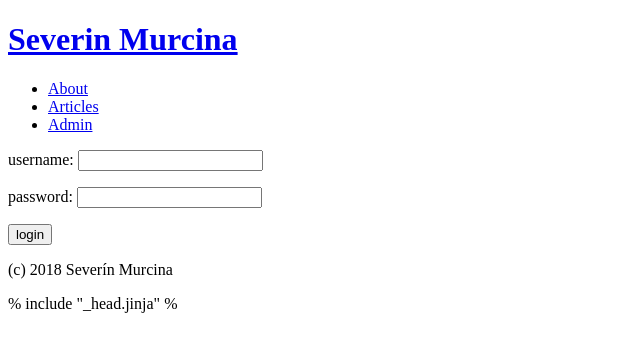
After one commit to Richardmisko/flask_projekt, a Flask app: page /login/ in a window 1280 px wide. The commit adds this page. Shown: the top 352 px of the page, without its empty margins (0-640 px from the left). Run offline with Flask 2, Linux system fonts and the light colour scheme.

Commit message:
login form + session management

```diff
--- a/mdblog/app.py
+++ b/mdblog/app.py
@@ -1,8 +1,14 @@
 from flask import Flask
 from flask import render_template
+from flask import request
+from flask import redirect
+from flask import url_for
+from flask import session
+
 from .database import articles
 
 flask_app = Flask(__name__)
+flask_app.secret_key = b'\xcf\x1e61\xf5\xcb\x10Z;\xfb+Pf\xb991n\xa2\\\xca\xef\x14\xb1N'
 
 @flask_app.route("/")
 def view_welcome_page():
@@ -14,6 +20,8 @@ def view_about():
 
 @flask_app.route("/admin/")
 def view_admin():
+	if "logged" not in session:
+		return redirect(url_for('view_login'))
 	return render_template("admin.jinja")
 
 @flask_app.route("/articles/")
@@ -26,3 +34,22 @@ def view_article(art_id):
 	if article:
 		return render_template("article.jinja", article = article)
 	return render_template("article_not_found.jinja", art_id = art_id)
+
+@flask_app.route("/login/", methods=["GET"])
+def view_login():
+	return render_template("login.jinja")
+
+@flask_app.route("/login/", methods=["POST"])
+def login_user():
+	username = request.form["username"]
+	password = request.form["password"]
+	if username == 'admin' and password == 'admin':
+		session["logged"] = True
+		return redirect(url_for("view_admin"))
+	else:
+		return redirect(url_for("view_login"))
+
+@flask_app.route("/logout/", methods=["POST"])
+def logout_user():
+	session.pop('logged')
+	return redirect(url_for('view_welcome_page'))
--- a/mdblog/templates/_head.jinja
+++ b/mdblog/templates/_head.jinja
@@ -1 +1 @@
-{% block head %} <link rel="stylesheet" type="text/css" href={{url_for("static", filename="css/main.css")}}> {% endblock %}
+{% block head %} <link rel="stylesheet" href="{{ url_for('static', filename='css/main.css') }}"> {% endblock %}
--- a/mdblog/templates/_main.jinja
+++ b/mdblog/templates/_main.jinja
@@ -3,14 +3,14 @@
 
     <head>
         <title> {% block title %} {% endblock %}  </title>
-        {% include "_head.jinja" %}
+
 
     </head>
-
     <body>
         <header>
             <h1><a href="{{ url_for('view_welcome_page') }}">Severin Murcina</a> </h1>
         </header>
+
 
         <nav>
             {% include "_nav.jinja" %}
@@ -23,6 +23,7 @@
 
         <footer>
             {% include "_footer.jinja" %}
+            <p>% include "_head.jinja" %</p>
         </footer>
     </body>
 </html>
--- a/mdblog/templates/_nav.jinja
+++ b/mdblog/templates/_nav.jinja
@@ -1,5 +1,14 @@
-<ul class=nav>
-    <li> <a href="{{ url_for("view_about") }}">About</a> </li>
-    <li> <a href="{{ url_for("view_articles") }}">Articles</a></li>
-    <li> <a href="{{ url_for("view_admin")}}">Admin</a> </li>
-</ul>
+<nav>
+	<ul class="nav">
+	    <li> <a href="{{ url_for("view_about") }}">About</a> </li>
+	    <li> <a href="{{ url_for("view_articles") }}">Articles</a></li>
+	    <li> <a href="{{ url_for("view_admin")}}">Admin</a> </li>
+	    {% if 'logged' in session %}
+	    	<li>
+	    		<form action="{{ url_for('logout_user') }}" method = "post">
+	    			<input type = 'submit' value='logout'>
+	    		</form>
+	    	</li>
+	    {% endif %}
+	</ul>
+</nav>
--- a/mdblog/templates/article_not_found.jinja
+++ b/mdblog/templates/article_not_found.jinja
@@ -5,8 +5,7 @@
 {% block main %}
     <h1>Oops!</h1>
     <h2>This article doesn't exists</h2>
-            <p> Unfortunately this article with id "{{ art_id }}" doens't
-                exists :( </p>
+    <p> Unfortunately this article with id "{{ art_id }}" doens't exists :( </p>
     <div>
         <a href="/" class="btn btn-primary btn-lg"> Home </a> |
         <a href={{ url_for("view_articles") }} class="btn btn-default btn-lg">All articles</a>
--- a/mdblog/templates/articles.jinja
+++ b/mdblog/templates/articles.jinja
@@ -1,3 +1,4 @@
+
 {% extends '_main.jinja' %}
 
 {% block title %} Articles {% endblock %}
--- /dev/null
+++ b/mdblog/templates/login.jinja
@@ -0,0 +1,18 @@
+{% extends "_main.jinja" %}
+
+{% block title %} Login {% endblock %}
+
+{% block main %}
+
+<form action="{{ url_for('login_user') }}" method = "post">
+	<p>
+		<label> username: </label>
+		<input type="text" name = 'username'>
+	</p>
+	<p>
+		<label> password: </label>
+		<input type="password" name = 'password'>
+	</p>
+	<input type="submit" value = "login">
+</form>
+{% endblock %}
```
Also changed, not shown: mdblog/static/css/main.css (+10 -1 lines), mdblog/templates/article.jinja (line endings or trailing spaces). Lines whose indentation alone changed are shown as unchanged.
